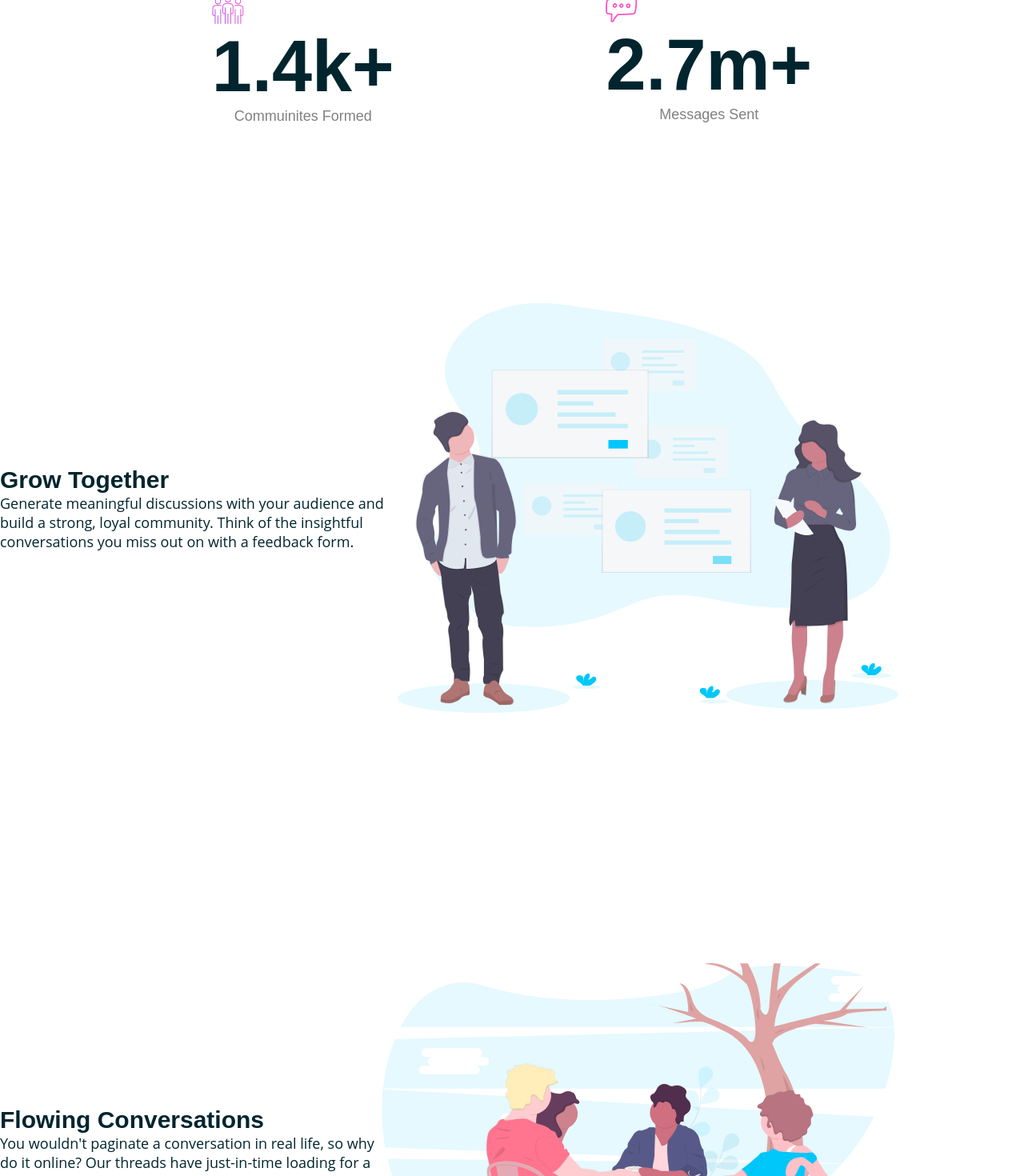
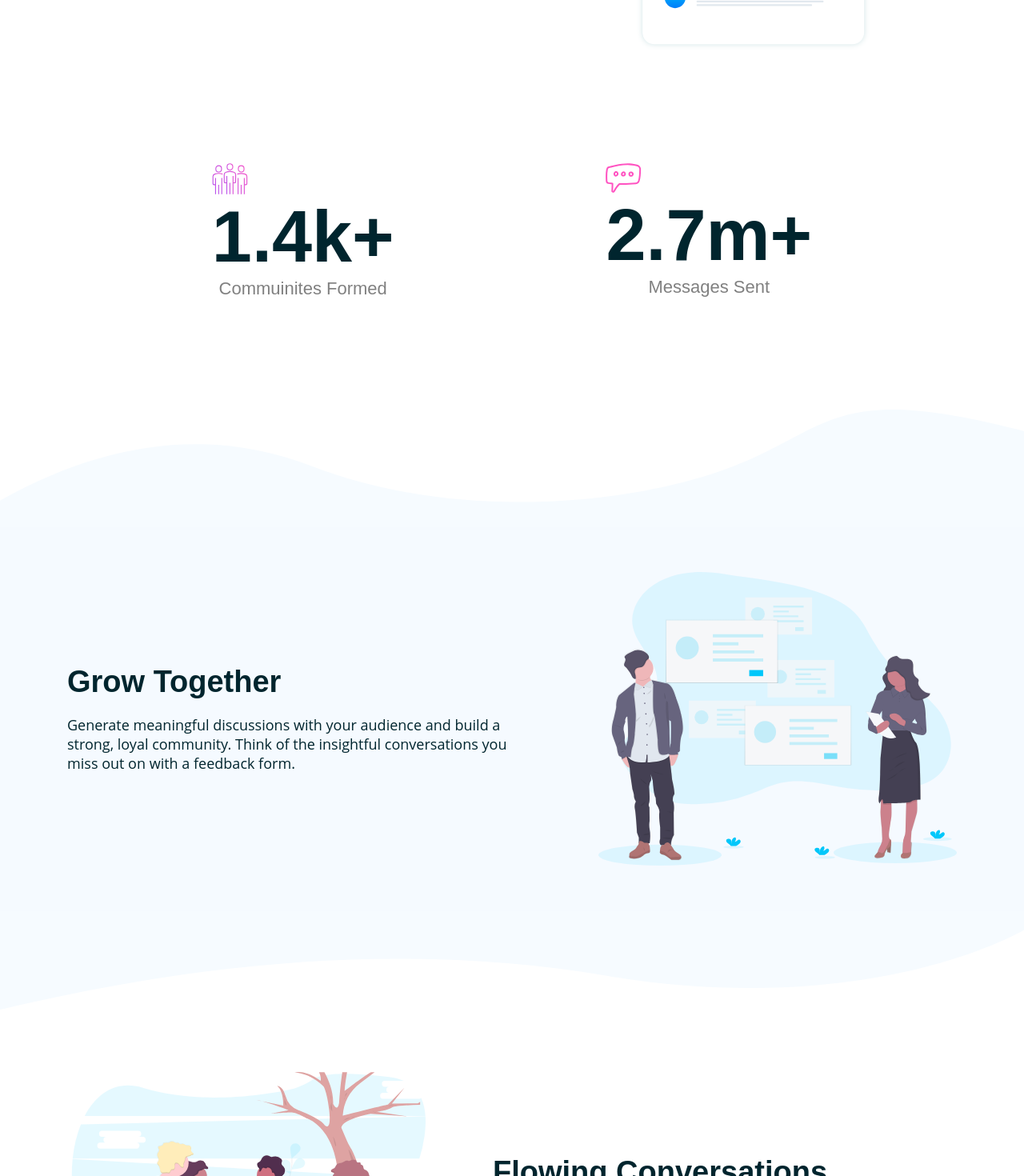
Before and after one commit to Kiran-M-P/huddle, a React (Create React App) app: page / in a window 1280 px wide. Shown: the part 1320-2790 px from the top of the page at 80% size. Built offline with nearby package versions, Linux system fonts and the light colour scheme.

Commit message:
completed card.js, svg waves

```diff
--- a/src/App.js
+++ b/src/App.js
@@ -2,8 +2,8 @@ import { ThemeProvider } from "styled-components";
 import Card from "./components/Card";
 import Commmunity from "./components/Commmunity";
 import Home from "./components/Home";
-import GlobalStyles from "./components/styles/Global.styled";
-import Content from "./Content";
+import GlobalStyles from "./components/styles/GlobalStyles";
+import WaveStyled from "./components/styles/Wave.styled";
 
 const theme = {
   primary: "hsl(322, 100%, 66%)",
@@ -19,9 +19,37 @@ function App() {
       <GlobalStyles />
       <Home />
       <Commmunity />
-      {Content.map((item, index) => (
-        <Card key={index} item={item} />
-      ))}
+      <WaveStyled src="./images/bg-section-top-desktop-1.svg" position="top" />
+      <Card
+        title="Grow Together"
+        body="Generate meaningful discussions with your audience and build a strong, loyal community. Think of the insightful conversations you miss out on with a feedback form."
+        image="illustration-grow-together.svg"
+        flex="row"
+        bg="hsl(207, 100%, 98%)"
+      />
+      <WaveStyled
+        src="./images/bg-section-bottom-desktop-1.svg"
+        position="bottom"
+      />
+      <Card
+        title="Flowing Conversations"
+        body="You wouldn't paginate a conversation in real life, so why do it online? Our threads have just-in-time loading for a more natural flow."
+        image="illustration-flowing-conversation.svg"
+        flex="row-reverse"
+        bg="#fff"
+      />
+      <WaveStyled src="./images/bg-section-top-desktop-2.svg" position="top" />
+      <Card
+        title="Your Users"
+        body="It takes no time at all to integrate Huddle with your app's authentication solution. This means, once signed in to your app, your users can start chatting immediately."
+        image="illustration-your-users.svg"
+        flex="row"
+        bg="hsl(207, 100%, 98%)"
+      />
+      <WaveStyled
+        src="./images/bg-section-bottom-desktop-2.svg"
+        position="bottom"
+      />
     </ThemeProvider>
   );
 }
--- a/src/Content.js
+++ /dev/null
@@ -1,22 +0,0 @@
-const Content = [
-  {
-    id: 1,
-    title: "Grow Together",
-    body: "Generate meaningful discussions with your audience and build a strong, loyal community. Think of the insightful conversations you miss out on with a feedback form.",
-    image: "illustration-grow-together.svg",
-  },
-  {
-    id: 2,
-    title: "Flowing Conversations",
-    body: "You wouldn't paginate a conversation in real life, so why do it online? Our threads have just-in-time loading for a more natural flow.",
-    image: "illustration-flowing-conversation.svg",
-  },
-  {
-    id: 3,
-    title: "Your Users",
-    body: "It takes no time at all to integrate Huddle with your app's authentication solution. This means, once signed in to your app, your users can start chatting immediately.",
-    image: "illustration-your-users.svg",
-  },
-];
-
-export default Content;
--- a/src/components/Card.js
+++ b/src/components/Card.js
@@ -1,16 +1,14 @@
 import React from "react";
 import StyledCard from "./styles/Card.styled";
 
-const Card = ({ item: { id, title, body, image } }) => {
+const Card = (props) => {
   return (
-    <StyledCard>
+    <StyledCard flex={props.flex} bg={props.bg}>
       <div>
-        <h3>{title}</h3>
-        <p>{body}</p>
+        <h3>{props.title}</h3>
+        <p>{props.body}</p>
       </div>
-      <div>
-        <img src={`./images/${image}`} alt="" />
-      </div>
+      <img loading="lazy" src={`./images/${props.image}`} alt="" />
     </StyledCard>
   );
 };
--- a/src/components/styles/Button.styled.js
+++ b/src/components/styles/Button.styled.js
@@ -2,13 +2,13 @@ import styled from "styled-components";
 
 const Button = styled.button`
   font-family: "Open Sans", sans-serif;
-  font-size: 1.8rem;
+  font-size: 2rem;
   font-weight: 600;
   border-width: 0;
   color: #fff;
   background-color: ${({ theme }) => theme.primary};
   border-radius: 4rem;
-  padding: 2rem 8rem;
+  padding: 2.5rem 10rem;
   box-shadow: rgba(0, 0, 0, 0.35) 0px 5px 15px;
 
   &:hover {
--- a/src/components/styles/Card.styled.js
+++ b/src/components/styles/Card.styled.js
@@ -2,19 +2,25 @@ import styled from "styled-components";
 
 const StyledCard = styled.div`
   display: flex;
-  justify-items: space-between;
+  flex-direction: ${(props) => props.flex};
+  background-color: ${(props) => props.bg};
+  justify-content: space-evenly;
   align-items: center;
-  min-height: 100vh;
+  min-height: 60vh;
+  margin: 0;
+  padding: 0;
 
   img {
-    width: 80%;
+    width: 35%;
   }
 
   h3 {
-    font-size: 3rem;
+    font-size: 3.8rem;
+    padding-bottom: 2rem;
   }
   p {
-    max-width: 65rem;
+    font-size: 1.8rem;
+    max-width: 58rem;
   }
 `;
 
--- a/src/components/styles/Community.styled.js
+++ b/src/components/styles/Community.styled.js
@@ -8,7 +8,7 @@ const CommunitySection = styled.div`
 export const CommmunityMetric = styled.div`
   display: flex;
   justify-content: space-evenly;
-  padding: 8rem 0;
+  padding: 11% 0;
 
   @media screen and (max-width: 768px) {
     flex-direction: column;
--- a/src/components/styles/Global.styled.js
+++ b/src/components/styles/GlobalStyles.js
@@ -19,11 +19,12 @@ html {
         color: ${({ theme }) => theme.secondary};
         font-family: "Poppins", sans-serif;
         background-color: ${({ theme }) => theme.bg};
+
     }
 
     p {
         font-weight: 400;
-        font-size: 1.8rem;
+        font-size: 2rem;
         font-family: 'Open Sans', sans-serif;
     }
 `;
--- a/src/components/styles/Header.styled.js
+++ b/src/components/styles/Header.styled.js
@@ -16,7 +16,7 @@ export const Nav = styled.nav`
 `;
 
 export const Logo = styled.img`
-  width: 18rem;
+  width: 23rem;
 
   @media screen and (max-width: 768px) {
     width: 12rem;
--- a/src/components/styles/Home.styled.js
+++ b/src/components/styles/Home.styled.js
@@ -3,7 +3,7 @@ import styled from "styled-components";
 const HomeSection = styled.div`
   display: flex;
   flex-direction: column;
-  padding: 5rem 10rem 10rem;
+  padding: 8rem 10rem 14rem;
   min-height: 70vh;
   text-align: center;
 
@@ -12,9 +12,8 @@ const HomeSection = styled.div`
   }
 
   p {
-    max-width: 55rem;
-
-    padding: 3rem 0;
+    max-width: 60rem;
+    padding: 3rem 0 4rem;
     align-self: center;
   }
 
--- a/src/components/styles/Metric.styled.js
+++ b/src/components/styles/Metric.styled.js
@@ -2,14 +2,14 @@ import styled from "styled-components";
 
 export const MetricBox = styled.div`
   img {
-    width: 4rem;
+    width: 4.5rem;
   }
   h2 {
     font-size: 9rem;
   }
 
   h4 {
-    font-size: 1.8rem;
+    font-size: 2.2rem;
     font-weight: 500;
     text-align: center;
     color: grey;
--- a/src/components/styles/Title.styled.js
+++ b/src/components/styles/Title.styled.js
@@ -4,7 +4,7 @@ const Title = styled.h1`
   font-weight: 700;
   font-size: 5rem;
   align-self: center;
-  padding-top: 15%;
+  padding-top: 25vh;
 
   @media screen and (max-width: 768px) {
     font-size: 2.5rem;
--- /dev/null
+++ b/src/components/styles/Wave.styled.js
@@ -0,0 +1,10 @@
+import styled from "styled-components";
+
+const WaveStyled = styled.img`
+  width: 100%;
+  display: block;
+  ${(props) =>
+    props.position === "top" ? "margin-top: -3px;" : "margin-bottom: -3px;"}
+`;
+
+export default WaveStyled;
```
